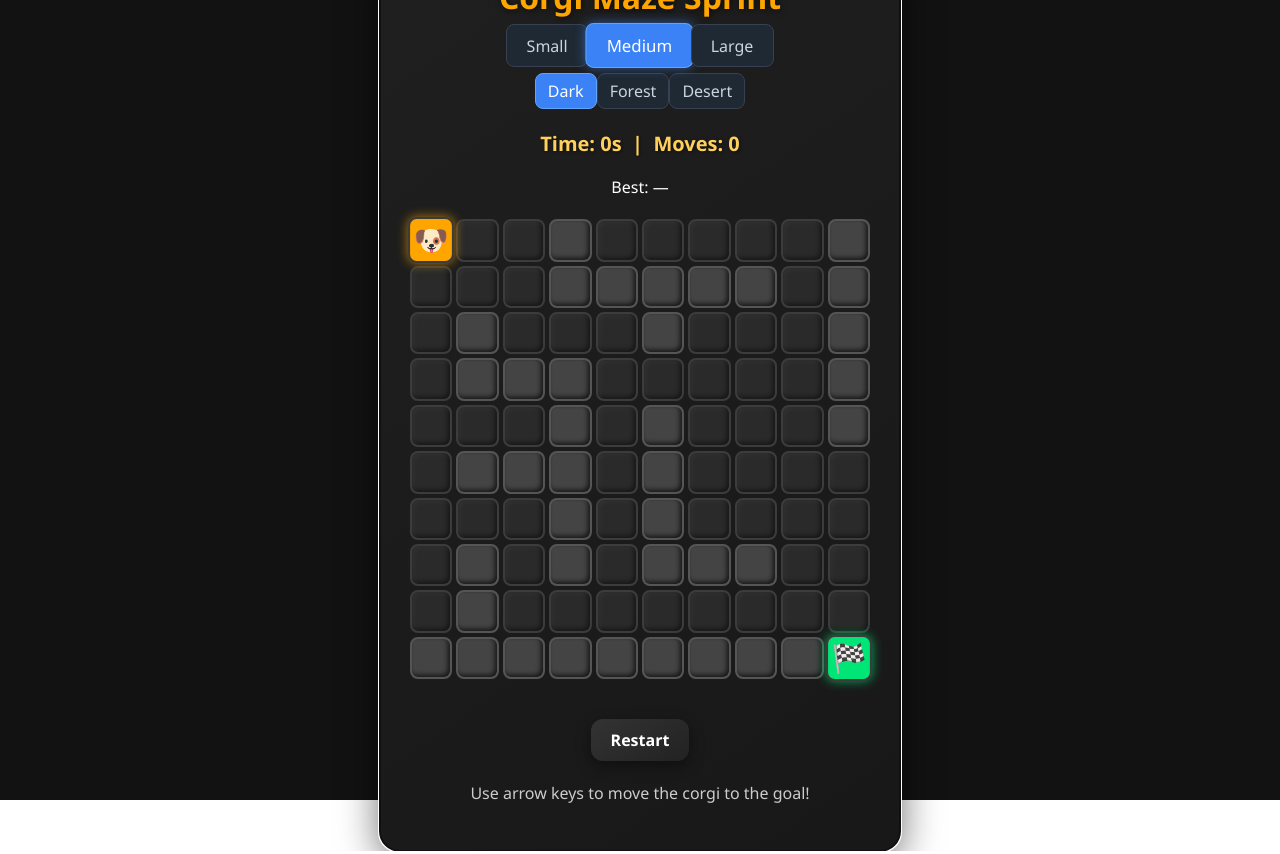
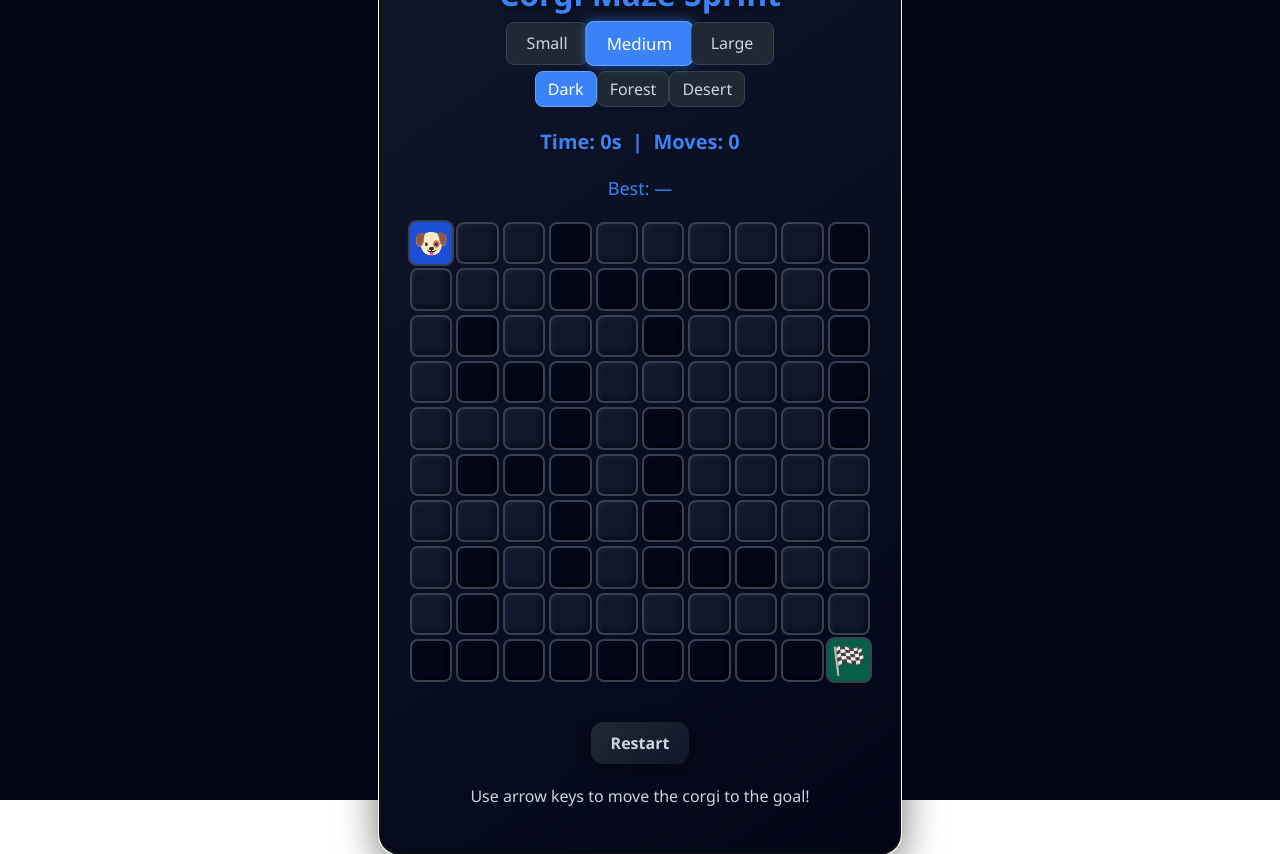
Before and after one commit to brendanbobryk/corgi-maze-sprint, a React (Vite) app in the folder corgi-maze-sprint/: page / in a window 1280 px wide. Built offline with nearby package versions, Linux system fonts and the light colour scheme.

Commit message:
adjusted the colour theme buttons to change the entire game page theme

```diff
--- a/corgi-maze-sprint/src/App.css
+++ b/corgi-maze-sprint/src/App.css
@@ -1,11 +1,26 @@
+/* Theme-aware variables */
+:root {
+  --bg: #020617;
+  --cell: #0f172a;
+  --wall: #020617;
+  --player: #1d4ed8;
+  --goal: #065f46;
+  --text: #cbd5e1;
+  --btn-bg: #1f2933;
+  --btn-text: #cbd5e1;
+  --btn-border: #374151;
+  --btn-active: #3b82f6;
+  --btn-active-border: #60a5fa;
+}
+
 /* Full viewport centering */
 html, body {
   margin: 0;
   padding: 0;
   height: 100%;
   font-family: "Segoe UI", Tahoma, Geneva, Verdana, sans-serif;
-  background-color: #121212; /* Dark background */
-  color: #ffffff;
+  background-color: var(--bg);
+  color: var(--text);
 }
 
 .app {
@@ -22,10 +37,10 @@ html, body {
 .game-container {
   text-align: center;
   padding: 30px 30px;
-  background: linear-gradient(145deg, #1f1f1f, #181818);
+  background: linear-gradient(145deg, var(--cell), var(--bg));
   border-radius: 20px;
   box-shadow: 0 10px 40px rgba(0,0,0,0.6);
-  max-width: 90vw;  /* allow container to scale */
+  max-width: 90vw;
   width: auto;
   box-sizing: border-box;
   overflow: hidden;
@@ -35,24 +50,29 @@ html, body {
 h1 {
   margin: 0 0 10px 0;
   font-size: 32px;
-  color: #ffa500;
+  color: var(--btn-active);
   text-shadow: 1px 1px 6px rgba(0,0,0,0.7);
 }
 
-/* Timer styling */
+/* Timer and moves */
 .timer {
   font-size: 20px;
-  margin-bottom: 15px;
-  color: #ffd05b;
+  margin-bottom: 5px;
+  color: var(--btn-active);
   font-weight: bold;
   text-shadow: 1px 1px 3px rgba(0,0,0,0.5);
+}
+
+.best-time {
+  font-size: 18px;
+  color: var(--btn-active);
+  margin-bottom: 15px;
 }
 
 /* Maze grid */
 .maze {
   display: grid;
-  grid-template-columns: repeat(10, 1fr); /* row-wise filling */
-  grid-auto-flow: row; /* ensure proper row orientation */
+  grid-auto-flow: row;
   grid-gap: 4px;
   margin: 20px auto;
   max-width: 100%;
@@ -60,64 +80,61 @@ h1 {
 }
 
 .cell {
-  aspect-ratio: 1 / 1; /* square cells */
+  aspect-ratio: 1 / 1;
   border-radius: 8px;
   display: flex;
   align-items: center;
   justify-content: center;
-  font-size: clamp(16px, 2vw, 32px); /* responsive font */
-  background-color: #2a2a2a;
-  border: 2px solid #3c3c3c;
+  font-size: clamp(16px, 2vw, 32px);
+  background-color: var(--cell);
+  border: 2px solid var(--btn-border);
   box-shadow: inset -2px -2px 5px rgba(0,0,0,0.5),
               inset 2px 2px 5px rgba(255,255,255,0.05);
   transition: all 0.2s ease;
 }
 
-/* Walls */
 .wall {
-  background-color: #444;
-  border: 2px solid #555;
+  background-color: var(--wall);
+  border: 2px solid var(--btn-border);
   box-shadow: inset -2px -2px 5px rgba(0,0,0,0.7),
               inset 2px 2px 5px rgba(255,255,255,0.03);
 }
 
-/* Player */
 .player {
-  background-color: #ffa500;
-  box-shadow: 0 0 10px #ffa500aa;
+  background-color: var(--player);
+  box-shadow: 0 0 10px var(--player)aa;
   transform: scale(1.1);
   transition: transform 0.15s ease, box-shadow 0.2s ease;
 }
 
-/* Goal */
 .goal {
-  background-color: #00e676;
-  box-shadow: 0 0 10px #00e676aa;
+  background-color: var(--goal);
+  box-shadow: 0 0 10px var(--goal)aa;
   transform: scale(1.1);
 }
 
 /* Hover effect for path cells */
 .cell:not(.wall):hover {
-  background-color: #3a3a3a;
+  background-color: var(--btn-bg);
   cursor: pointer;
   transform: scale(1.05);
 }
 
-/* Instructions text */
+/* Instructions */
 .instructions {
   margin-top: 20px;
   font-size: 16px;
-  color: #ccc;
+  color: var(--text);
 }
 
 /* Restart button */
 .restart-btn {
   margin-top: 20px;
   padding: 10px 20px;
-  background: linear-gradient(145deg, #333, #222);
+  background: linear-gradient(145deg, var(--btn-bg), var(--cell));
   border: none;
   border-radius: 12px;
-  color: #fff;
+  color: var(--btn-text);
   font-size: 16px;
   font-weight: bold;
   box-shadow: 0 5px 15px rgba(0,0,0,0.4);
@@ -126,7 +143,7 @@ h1 {
 }
 
 .restart-btn:hover {
-  background: linear-gradient(145deg, #444, #333);
+  background: linear-gradient(145deg, var(--btn-active), var(--btn-bg));
   transform: translateY(-2px);
   box-shadow: 0 6px 20px rgba(0,0,0,0.6);
 }
```
